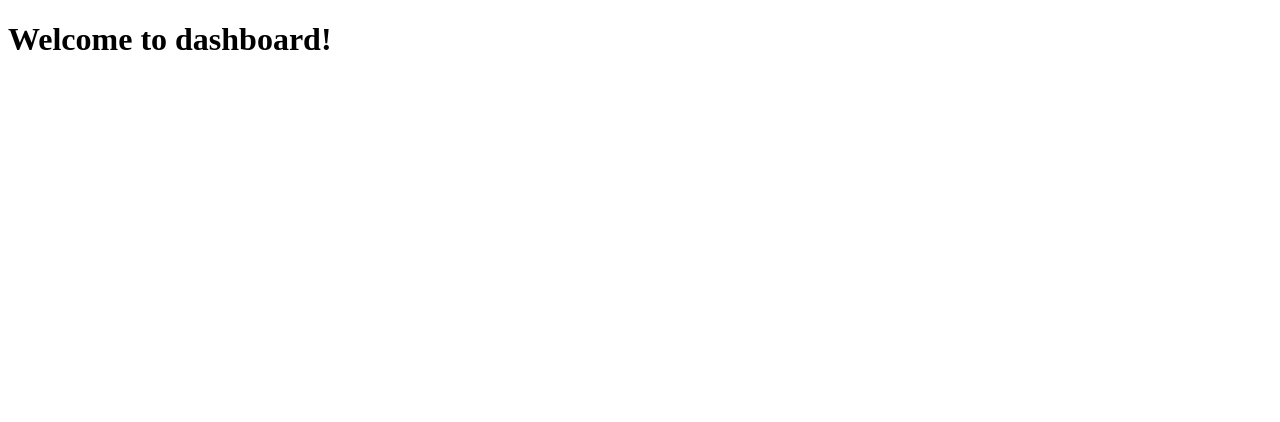
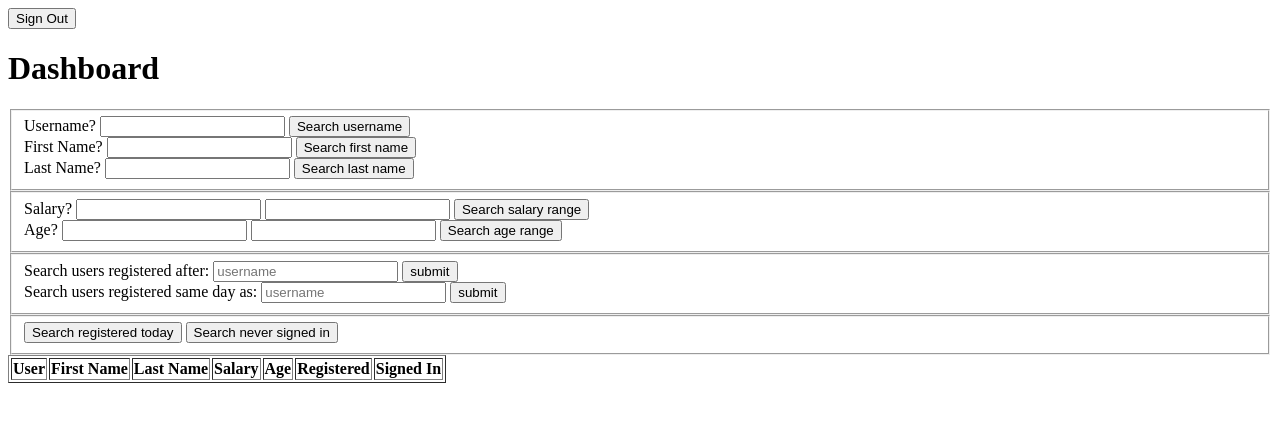
Before and after one commit to mehad123/CSC4710_Project_1, a website: page Frontend/dashboard.html in a window 1280 px wide. Drawn offline with Linux system fonts and the light colour scheme.

Commit message:
Did most of dashboard page

```diff
--- a/Frontend/dashboard.html
+++ b/Frontend/dashboard.html
@@ -4,8 +4,78 @@
         <meta charset="UTF-8">
         <meta name="viewport" content="width=device-width, initial-scale=1.0">
         <title>Document</title>
-    </head>
+        <style>
+            label{
+                display: block;
+            }
+        </style>
     <body>
-       <h1>Welcome to dashboard!</h1>
+        <a href="index.html"><button>Sign Out</button></a>
+       <h1>Dashboard</h1>
+       <form>
+            <fieldset>
+                <label>
+                    Username?
+                    <input type="text" name="username">
+                    <button type="submit" name="submit" value="username" >Search username</button>
+                </label>
+                <label>
+                    First Name?
+                    <input type="text" name="firstname">
+                    <button type="submit" name="submit" value="firstname" >Search first name</button>
+                </label>
+                <label>
+                    Last Name?
+                    <input type="text" name="lastname">
+                    <button type="submit" name="submit" value="lastname" >Search last name</button>
+                </label>
+            </fieldset>
+            <fieldset>
+                <label>
+                    Salary?
+                    <input type="number" name="minSalary">
+                    <input type="number" name="maxSalary">
+
+                    <button type="submit" name="submit" value="salary" >Search salary range</button>
+                </label>
+                <label>
+                    Age?
+                    <input type="number" name="minAge">
+                    <input type="number" name="maxAge">
+
+                    <button type="submit" name="submit" value="age" >Search age range</button>
+                </label>
+            </fieldset>
+            <fieldset>
+                <label>
+                    Search users registered after:
+                    <input type="text" placeholder="username">
+                    <button type="" name="submit" value="registeredAfter" >submit</button>
+                </label>
+                <label>
+                    Search users registered same day as:
+                    <input type="text" placeholder="username">
+                    <button type="submit" name="submit" value="registeredCurrent" >submit</button>
+                </label>
+            </fieldset>
+            <fieldset>
+                <button name="submit" value="registeredToday" >Search registered today</button>
+                <button name="submit" value="nosignin" >Search never signed in</button>
+            </fieldset>
+        </form>
+       <table border="1">
+            <thead>
+                <th>User</th>
+                <th>First Name</th>
+                <th>Last Name</th>
+                <th>Salary</th>
+                <th>Age</th>
+                <th>Registered</th>
+                <th>Signed In</th>
+            </thead>
+            <tbody>
+
+            </tbody>
+       </table>
     </body>
 </html>
```
Also changed, not shown: Frontend/createAccount.html (+1 -1 lines).
